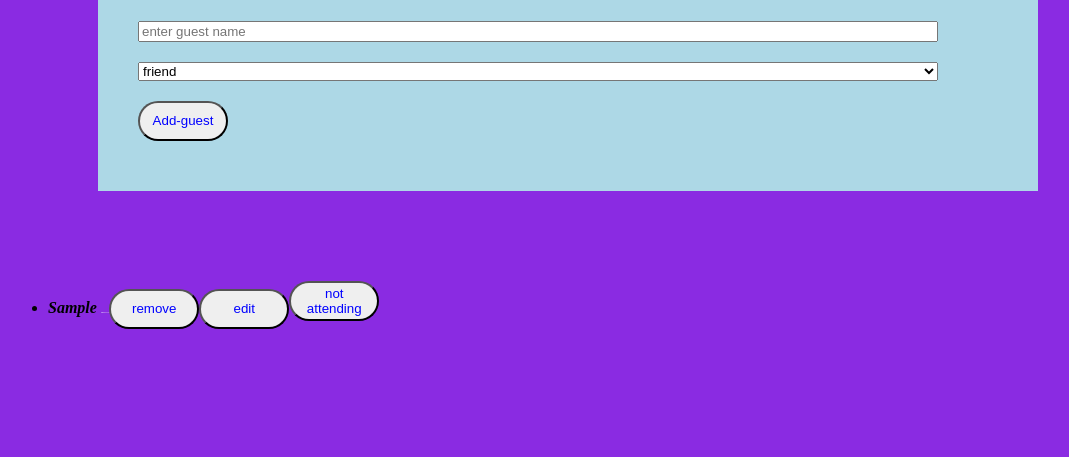
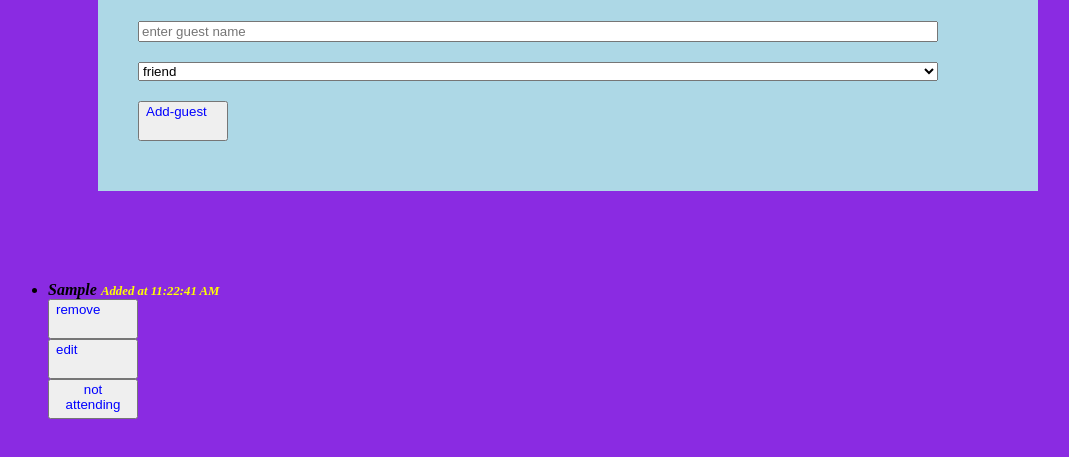
Before and after one commit to Wambo71/Code-challenge-2, a plain HTML site: page index.html in a window 1280 px wide. Both pictures are taken after typing "Sample" into the empty fields and a click on the button "Add-guest". Shown: the part 217-674 px from the top of the page, without its empty margins (20-1089 px from the left). Drawn offline with Linux system fonts and the light colour scheme.

Commit message:
creates list

```diff
--- a/index.js
+++ b/index.js
@@ -26,8 +26,10 @@ let timestamp = new Date().toLocaleTimeString();
   let timestampSpan = document.createElement('span')
   timestampSpan.textContent = `Added at ${timestamp}`;
   //styling timestamp
-  timestampSpan.style.color = 'white'
-  timestampSpan.style.fontSize  ='0.9px'
+  timestampSpan.style.color = 'yellow'
+  timestampSpan.style.fontSize  ='0.8em'
+
+
 //creates list items
 let li = document.createElement('li')
 li.textContent = guestName + " "
@@ -38,7 +40,12 @@ removeBtn.textContent = 'remove';
 removeBtn.addEventListener('click', () => {
     li.remove();
 
-});//creates edit button
+});
+  li.appendChild(timestampSpan);
+
+  li.appendChild(removeBtn);
+
+//creates edit button
 let editBtn = document.createElement('button');
   editBtn.textContent = 'edit';
 
@@ -66,11 +73,9 @@ if(rsvpBtn.textContent ==='not attending'){  // functioning button showing guest
   console.log('not attending')
 }
 })
-//appends elements to list items
+//appends elements to list item
 
-  li.appendChild(timestampSpan);
 
-  li.appendChild(removeBtn);
   li.appendChild(editBtn);
 
   li.appendChild(rsvpBtn);
--- a/style.css
+++ b/style.css
@@ -31,11 +31,11 @@ button{
   cursor: pointer;
   width: 90px;
   height: 40px;
-  border-radius: 20px;
+ display: flex;
+ gap: 20px;
 }
-#guest-button{
-   padding: 10px;
-}
+
+
 .friend{
     color: blue;
 }
```
